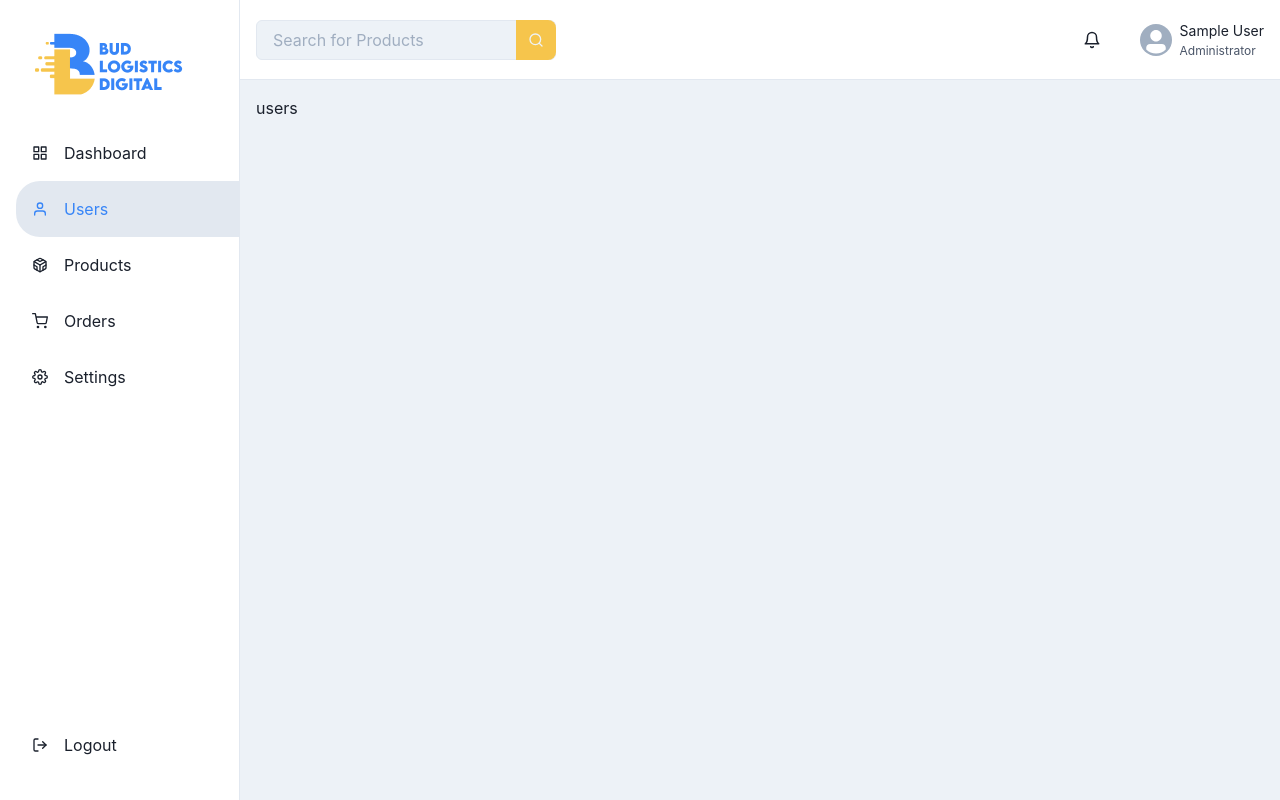
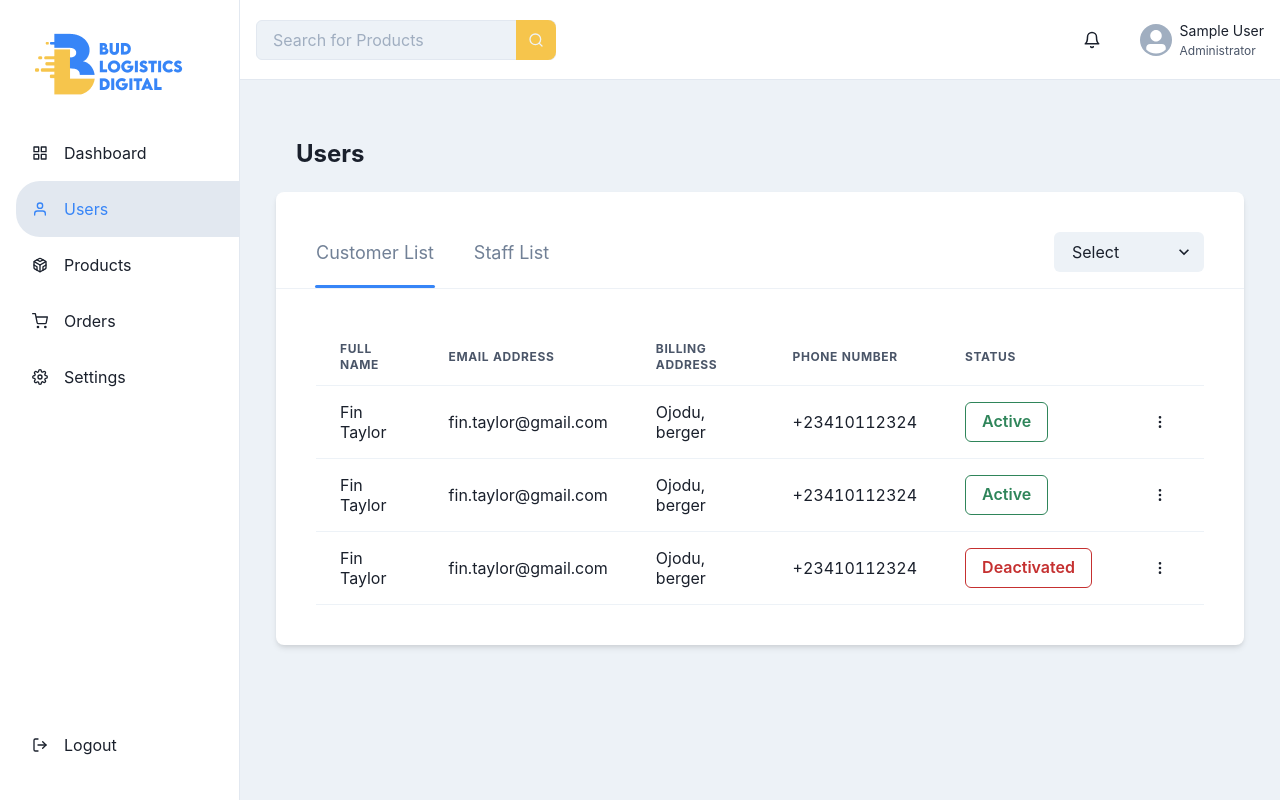
Before and after one commit to Robogeek95/verdant-dashboard, a React (Create React App) app: page /users in a window 1280 px wide. Built offline with nearby package versions, Linux system fonts and the light colour scheme; sample sign-in values are in the browser's storage.

Commit message:
implemented user

```diff
--- a/src/components/Dashboard.js
+++ b/src/components/Dashboard.js
@@ -1,10 +1,9 @@
 import { Box } from '@chakra-ui/layout';
-import React, { useEffect } from 'react';
-import { useDispatch } from 'react-redux';
+import React from 'react';
 import { Redirect, Route, Switch } from 'react-router';
-import { getOrders } from '../redux/actions/ordersActions';
 import BaseDashBoard from './BaseDashBoard';
 import DashboardLayout from './DashboardLayout';
+import UsersDashboard from './UsersDashboard';
 
 export default function Dashboard() {
   return (
@@ -23,7 +22,9 @@ export default function Dashboard() {
             <BaseDashBoard />
           </Route>
 
-          <Route path="/users">users</Route>
+          <Route path="/users">
+            <UsersDashboard />
+          </Route>
 
           <Route path="/products">products</Route>
 
--- /dev/null
+++ b/src/components/UsersDashboard.js
@@ -0,0 +1,144 @@
+import React, { useEffect, useState } from 'react';
+import { Box, Divider, Stack, Text } from '@chakra-ui/layout';
+import { Select } from '@chakra-ui/select';
+import UsersDataTable from './UsersDataTable';
+
+const users = [
+  {
+    name: 'Fin Taylor',
+    email: 'fin.taylor@gmail.com',
+    address: 'Ojodu, berger',
+    phone: '+23410112324',
+    state: 'active',
+    sex: 'male',
+    isAdmin: true,
+  },
+  {
+    name: 'Fin Taylor',
+    email: 'fin.taylor@gmail.com',
+    address: 'Ojodu, berger',
+    phone: '+23410112324',
+    state: 'active',
+    sex: 'female',
+    isAdmin: false,
+  },
+  {
+    name: 'Fin Taylor',
+    email: 'fin.taylor@gmail.com',
+    address: 'Ojodu, berger',
+    phone: '+23410112324',
+    state: 'deactivated',
+    sex: 'male',
+    isAdmin: true,
+  },
+  {
+    name: 'Fin Taylor',
+    email: 'fin.taylor@gmail.com',
+    address: 'Ojodu, berger',
+    phone: '+23410112324',
+    state: 'active',
+    sex: 'female',
+    isAdmin: false,
+  },
+  {
+    name: 'Fin Taylor',
+    email: 'fin.taylor@gmail.com',
+    address: 'Ojodu, berger',
+    phone: '+23410112324',
+    state: 'deactivated',
+    sex: 'female',
+    isAdmin: false,
+  },
+];
+
+export default function UsersDashboard() {
+  const [tab, setTab] = useState('customer');
+  const [filteredUsers, setFilteredUsers] = useState([]);
+
+  useEffect(() => {
+    if (tab === 'customer') {
+      setFilteredUsers(users.filter(user => !user.isAdmin));
+    } else {
+      setFilteredUsers(users.filter(user => user.isAdmin));
+    }
+  }, [tab]);
+
+  return (
+    <Box p={5}>
+      <Text fontSize="2xl" fontWeight="bold" p={5}>
+        Users
+      </Text>
+
+      <Box
+        w="100%"
+        h="100%"
+        minH="200px"
+        bg="white"
+        boxShadow="md"
+        borderRadius="lg"
+      >
+        <Box>
+          <Stack
+            position="relative"
+            direction="row"
+            px={10}
+            pt={10}
+            justifyContent="space-between"
+          >
+            <Stack direction="row" spacing="10">
+              <Stack
+                onClick={() => setTab('customer')}
+                cursor="pointer"
+                justifyContent="center"
+                alignItems="center"
+              >
+                <Text fontSize="lg" color="gray.500">
+                  Customer List
+                </Text>
+
+                <Box
+                  w="120px"
+                  position="absolute"
+                  bg={tab === 'customer' ? 'brand.primary' : 'transparent'}
+                  h="3px"
+                  borderRadius="xl"
+                  bottom="-4"
+                />
+              </Stack>
+
+              <Stack
+                onClick={() => setTab('staff')}
+                cursor="pointer"
+                justifyContent="center"
+                alignItems="center"
+              >
+                <Text fontSize="lg" color="gray.500">
+                  Staff List
+                </Text>
+
+                <Box
+                  w="120px"
+                  position="absolute"
+                  bg={tab === 'staff' ? 'brand.primary' : 'transparent'}
+                  h="3px"
+                  borderRadius="xl"
+                  bottom="-4"
+                />
+              </Stack>
+            </Stack>
+
+            <Select maxW="150px" variant="filled" placeholder="Select">
+              <option value="option1">All Customers</option>
+            </Select>
+          </Stack>
+
+          <Divider mt="4" />
+        </Box>
+
+        <Box p={10}>
+          <UsersDataTable data={filteredUsers} />
+        </Box>
+      </Box>
+    </Box>
+  );
+}
--- /dev/null
+++ b/src/components/UsersDataTable.js
@@ -0,0 +1,234 @@
+import React, { useRef, useState } from 'react';
+import { Table, Thead, Tbody, Tr, Th, Td } from '@chakra-ui/react';
+import { Button, IconButton } from '@chakra-ui/button';
+import { FiCheckCircle, FiMinus, FiMoreVertical, FiPlus } from 'react-icons/fi';
+
+import { Text, Box, Flex, Image } from '@chakra-ui/react';
+import { Divider } from '@chakra-ui/react';
+
+import {
+  Popover,
+  PopoverTrigger,
+  PopoverContent,
+  PopoverBody,
+  Portal,
+  Stack,
+  Grid,
+} from '@chakra-ui/react';
+
+import {
+  Drawer,
+  DrawerBody,
+  DrawerFooter,
+  DrawerHeader,
+  DrawerOverlay,
+  DrawerContent,
+  DrawerCloseButton,
+} from '@chakra-ui/react';
+
+import {
+  AlertDialog,
+  AlertDialogBody,
+  AlertDialogFooter,
+  AlertDialogHeader,
+  AlertDialogContent,
+  AlertDialogOverlay,
+} from '@chakra-ui/react';
+
+import {
+  Modal,
+  ModalOverlay,
+  ModalContent,
+  ModalBody,
+  ModalCloseButton,
+} from '@chakra-ui/react';
+
+export default function UsersDataTable({ data = [] }) {
+  // product drawer
+  const [isProductOpen, setIsProductOpen] = useState(false);
+  const onCloseProduct = () => {
+    setActiveOrder({});
+    setIsProductOpen(false);
+  };
+
+  function handleView(order) {
+    setActiveOrder(order);
+    setIsProductOpen(true);
+  }
+
+  // label select
+  const [isLabelOpen, setIsLabelOpen] = useState(false);
+
+  function handleToggleLabel() {
+    setIsLabelOpen(!isLabelOpen);
+  }
+
+  const [activeOrder, setActiveOrder] = useState({});
+
+  function formatStateBtn(state) {
+    if (state === 'active') {
+      return (
+        <Button colorScheme="green" variant="outline">
+          Active
+        </Button>
+      );
+    } else {
+      return (
+        <Button colorScheme="red" variant="outline">
+          Deactivated
+        </Button>
+      );
+    }
+  }
+
+  // label select
+  const [isDeletedOpen, setIsDeletedOpen] = useState(false);
+
+  const onCloseDeleteProduct = () => setIsDeletedOpen(false);
+
+
+  return (
+    <>
+      <Table variant="simple">
+        <Thead>
+          <Tr>
+            <Th>Full name</Th>
+            <Th>Email Address</Th>
+            <Th>Billing Address</Th>
+            <Th>Phone Number</Th>
+            <Th>Status</Th>
+            <Th></Th>
+          </Tr>
+        </Thead>
+        <Tbody>
+          {data.map(user => (
+            <Tr>
+              <Td>{user.name}</Td>
+              <Td>{user.email}</Td>
+              <Td>{user.address}</Td>
+              <Td>{user.phone}</Td>
+              <Td>{formatStateBtn(user.state)}</Td>
+              <Td>
+                <Popover w="150px">
+                  <PopoverTrigger>
+                    <IconButton variant="ghost" icon={<FiMoreVertical />} />
+                  </PopoverTrigger>
+                  <Portal>
+                    <PopoverContent>
+                      <PopoverBody>
+                        <Stack gap={3}>
+                          <Button
+                            onClick={() => handleView(user)}
+                            colorScheme="blue"
+                            variant="ghost"
+                          >
+                            View
+                          </Button>
+                        </Stack>
+                      </PopoverBody>
+                    </PopoverContent>
+                  </Portal>
+                </Popover>
+              </Td>
+            </Tr>
+          ))}
+        </Tbody>
+      </Table>
+
+      <Drawer isOpen={isProductOpen} placement="right" onClose={onCloseProduct}>
+        <DrawerOverlay />
+        <DrawerContent>
+          <DrawerCloseButton />
+          <DrawerHeader>User Details</DrawerHeader>
+
+          <DrawerBody>
+            <Box>
+              <Box>
+                <Image
+                  src={activeOrder.image}
+                  h="90px"
+                  alt={activeOrder.name}
+                  mb={4}
+                />
+
+                <Text fontSize="xl">{activeOrder.name}</Text>
+                <Text fontSize="lg" color="brand.primary">
+                  {activeOrder.email}
+                </Text>
+              </Box>
+              <Box mt={3}>
+                <Text fontWeight="bold">Labels</Text>
+
+                {/* labels */}
+                <Stack direction="row" mb={4} alignItems="center">
+                  <IconButton
+                    onClick={handleToggleLabel}
+                    icon={isLabelOpen ? <FiMinus /> : <FiPlus />}
+                  />
+
+                  {formatStateBtn(activeOrder.state)}
+                </Stack>
+
+                {isLabelOpen && (
+                  <Grid
+                    gap={2}
+                    templateColumns="repeat(3, auto)"
+                    bg="gray.200"
+                    p="3"
+                    borderRadius="lg"
+                  >
+                    <Button colorScheme="green" variant="outline">
+                      Activate
+                    </Button>
+                    <Button colorScheme="red" variant="outline">
+                      Deactivated
+                    </Button>
+                  </Grid>
+                )}
+              </Box>
+
+              <Divider my={5} />
+              <Flex justifyContent="space-between">
+                <Text>Phone number:</Text>
+                <Text>{activeOrder.phone}</Text>
+              </Flex>
+
+              <Divider my={5} />
+              <Flex justifyContent="space-between">
+                <Text>Billing Address:</Text>
+                <Text>{activeOrder.address}</Text>
+              </Flex>
+
+              <Divider my={5} />
+              <Flex justifyContent="space-between">
+                <Text>Sex:</Text>
+                <Text>{activeOrder.sex}</Text>
+              </Flex>
+
+              <Box></Box>
+            </Box>
+          </DrawerBody>
+
+          <DrawerFooter>
+            <Button variant="outline" mr={3} onClick={onCloseProduct}>
+              Close
+            </Button>
+            <Button colorScheme="blue">Save</Button>
+          </DrawerFooter>
+        </DrawerContent>
+      </Drawer>
+
+      <Modal isOpen={isDeletedOpen} onClose={onCloseDeleteProduct}>
+        <ModalOverlay />
+        <ModalContent>
+          <ModalCloseButton />
+
+          <Stack p="5" justifyContent="center" alignItems="center">
+            <FiCheckCircle size="35" color="green" />
+            <ModalBody>Order successfully removed from list!!</ModalBody>
+          </Stack>
+        </ModalContent>
+      </Modal>
+    </>
+  );
+}
```
